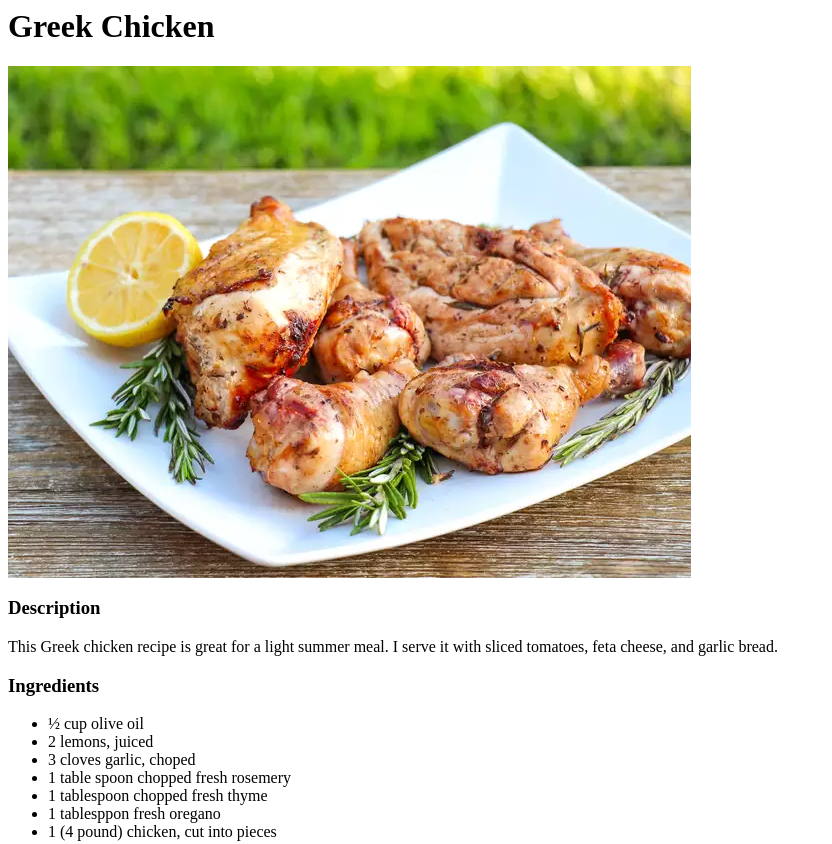
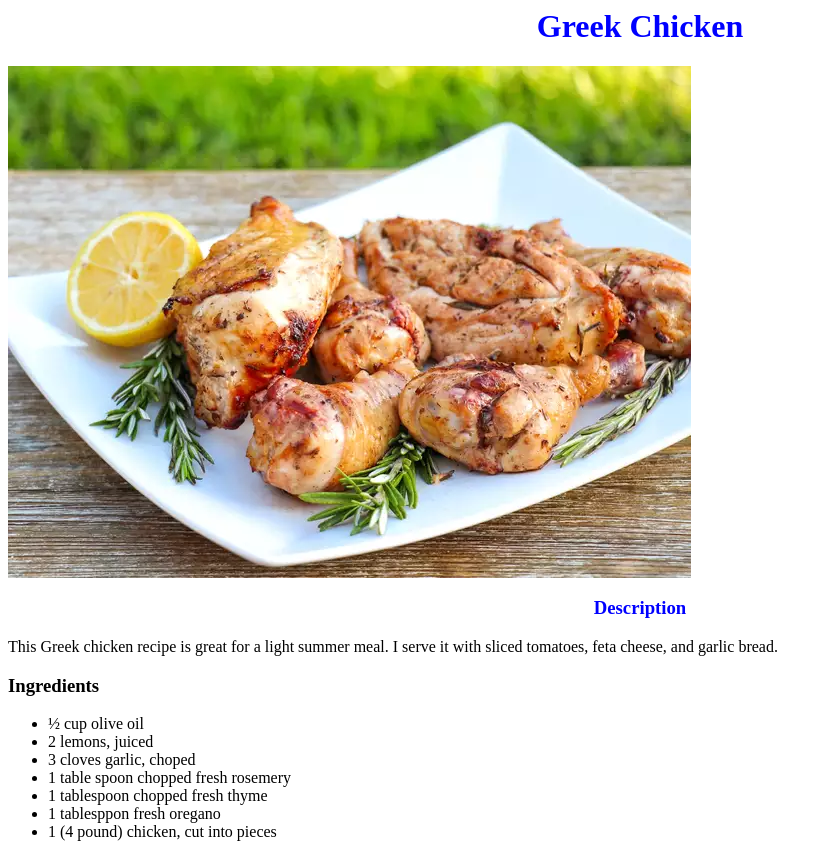
Before and after one commit to kiddde/odin-recipes, a plain HTML site: page recipes/greek-chicken.html in a window 1280 px wide. Shown: the top 844 px of the page, without its empty margins (0-832 px from the left). Drawn offline with Linux system fonts and the light colour scheme.

Commit message:
tweaked a chicken

```diff
--- a/recipes/greek-chicken.html
+++ b/recipes/greek-chicken.html
@@ -2,12 +2,13 @@
 <head>
 	<meta charset="utf-8">
 	<title> Greek Chicken</title>
+	<link rel=stylesheet href="../style.css"/>
 </head>
 
 <body>
-	<h1>Greek Chicken</h1>
+	<h1 class="title" >Greek Chicken</h1>
 	<img src="../img/greek-chicken.jpg" alt="Cool image of a tasty greek chicken">
-	<h3> Description </h3>
+	<h3 class="title" > Description </h3>
 	<p> This Greek chicken recipe is great for a light summer meal. I serve it with sliced tomatoes, feta cheese, and garlic bread.
 	<h3>Ingredients </h3>
 	<ul>
--- /dev/null
+++ b/style.css
@@ -0,0 +1,6 @@
+.title {
+	text-align:center;
+	font-weight: bold;
+	font-family: "Times New Roman", sans-serif;
+	color: blue;
+}
```
Also changed, not shown: index.html (+2 -1 lines).
